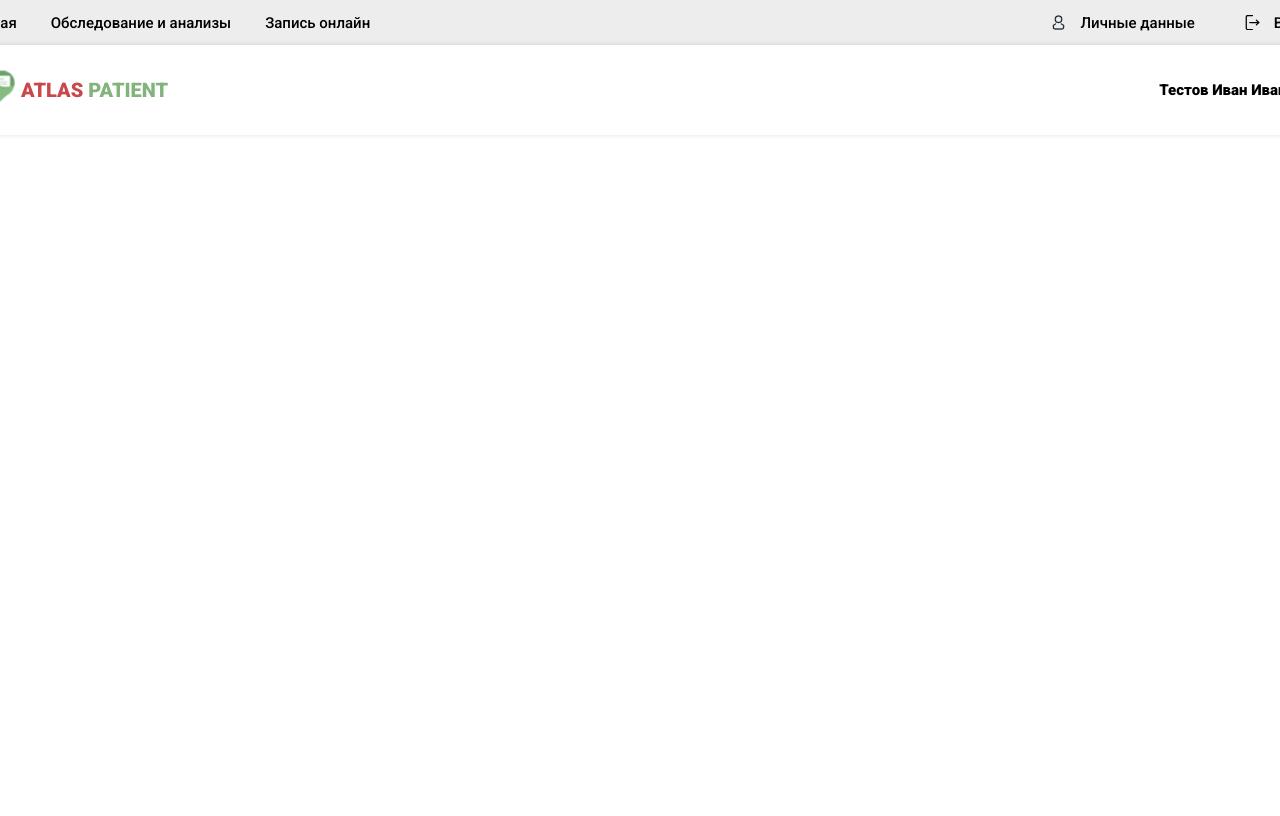
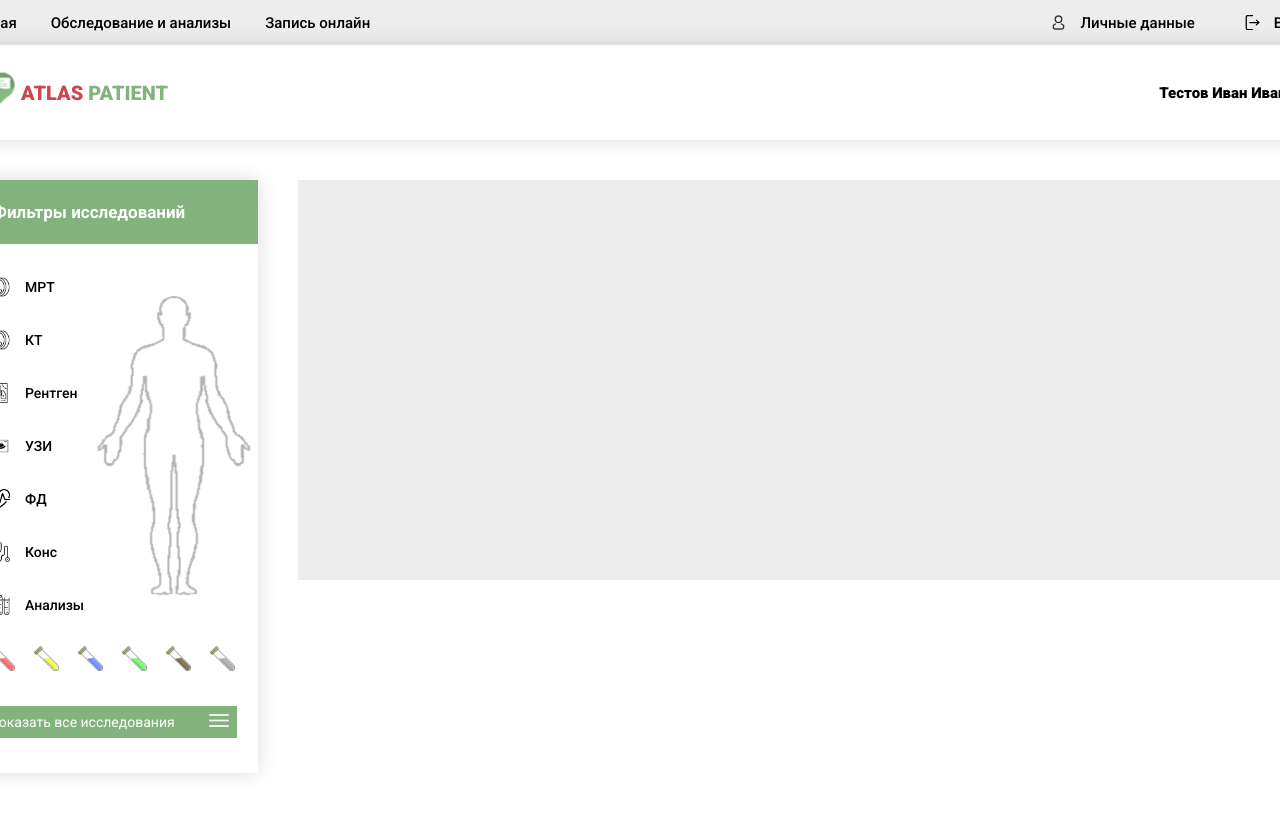
Before and after one commit to simuchoi/Medexpert-JS, a plain HTML site: page index.html in a window 1280 px wide. Shown: the top 816 px of the page. Drawn offline with Linux system fonts and the light colour scheme.

Commit message:
Создание sidebar для фильтров исследований, создание кнопок, добавление иконок/изображений

```diff
--- a/index.html
+++ b/index.html
@@ -18,25 +18,25 @@
         <nav>
             <ul class="navbar__list">
                 <li class="link">
-                    <a class="menu-link" href="#Products">Главная</a>
+                    <a class="menu-link" href="#">Главная</a>
                 </li>
                 <li class="link">
-                    <a class="menu-link" href="#Sellers">Обследование и анализы</a>
+                    <a class="menu-link" href="#">Обследование и анализы</a>
                 </li>
                 <li class="link">
-                    <a class="menu-link" href="#Earphones">Запись онлайн</a>
+                    <a class="menu-link" href="#">Запись онлайн</a>
                 </li>
             </ul>
 
             <ul class="navbar__list --secondary-list">
                 <li class="link">
                     <img class="nav-icon" src="./img/profile-icon.svg" alt="">
-                    <a class="menu-link" href="#Sellers">Личные данные</a>
+                    <a class="menu-link" href="#">Личные данные</a>
                 </li>
 
                 <li class="link">
                     <img class="nav-icon" src="./img/exit-icon.svg" alt="">
-                    <a class="menu-link" href="#Earphones">Выход</a>
+                    <a class="menu-link" href="#">Выход</a>
                 </li>
             </ul>
         </nav>
@@ -55,11 +55,73 @@
 
     <div class="main">
         <div class="main__left">
+            <div class="sidebar_research-filter">
+                <div class="sidebar__title-section">
+                    <h1 class="sidebar__title">Фильтры исследований</h1>
+                </div>
+                <div class="sidebar__wrapper">
+                    <div class="sidebar__wrapper --column">
+                        <button class="sidebar__option-btn">
+                            <img class="option-btn__icon" src="./img/mri-scan-icon.png" alt="mri-scan-icon.png">
+                            <p class="option-btn__name">МРТ</p>
+                        </button>
+                        <button class="sidebar__option-btn">
+                            <img class="option-btn__icon" src="./img/ct-scan-icon.png" alt="ct-scan-icon.png">
+                            <p class="option-btn__name">КТ</p>
+                        </button>
+                        <button class="sidebar__option-btn">
+                            <img class="option-btn__icon" src="./img/xray-scan-icon.png" alt="xray-scan-icon.png">
+                            <p class="option-btn__name">Рентген</p>
+                        </button>
+                        <button class="sidebar__option-btn">
+                            <img class="option-btn__icon" src="./img/ultrasound-icon.png" alt="ultrasound-icon.png">
+                            <p class="option-btn__name">УЗИ</p>
+                        </button>
+                        <button class="sidebar__option-btn">
+                            <img class="option-btn__icon" src="./img/heart-pulse-icon.png" alt="heart-pulse-icon.png">
+                            <p class="option-btn__name">ФД</p>
+                        </button>
+                        <button class="sidebar__option-btn">
+                            <img class="option-btn__icon" src="./img/stethoscope-icon.png" alt="stethoscope-icon.png">
+                            <p class="option-btn__name">Конс</p>
+                        </button>
+                        <button class="sidebar__option-btn">
+                            <img class="option-btn__icon" src="./img/laboratory-icon.png" alt="laboratory-icon.png">
+                            <p class="option-btn__name">Анализы</p>
+                        </button>
+                    </div>
 
+                    <div class="sidebar__wrapper">
+                        <img class="human-img" src="./img/human-contour.png" alt="">
+                    </div>
+                </div>
+
+                <div class="vial-section">
+                    <img class="vial-icon" src="./img/red-vial.png" alt="red-vial.png">
+                    <img class="vial-icon" src="./img/yellow-vial.png" alt="vial.png">
+                    <img class="vial-icon" src="./img/blue-vial.png" alt="vial.png">
+                    <img class="vial-icon" src="./img/green-vial.png" alt="vial.png">
+                    <img class="vial-icon" src="./img/brown-vial.png" alt="vial.png">
+                    <img class="vial-icon" src="./img/gray-vial.png" alt="vial.png">
+                </div>
+
+                <div class="researches-btns">
+                   <button class="researches-btn --rsrch-show">
+                        <p class="btn-text">Показать все исследования</p>
+                    </button>
+                   <button class="researches-btn --rsrch-list">
+                        <img class="burger-menu-icon" src="./img/burger-menu-icon.png" alt="logo.ong">
+                    </button>
+                </div>
+            </div>
+
+            <div class="sidebar_research-journal">
+
+            </div>
         </div>
 
         <div class="main__right">
-
+            <p></p>
         </div>
     </div>
 </body>
--- a/styles.css
+++ b/styles.css
@@ -21,8 +21,9 @@ header {
     display: flex;
     flex-direction: column;
     width: 1440px;
+    height: 140px;
     background-color: #fff;
-    height: 135px;
+    margin-bottom: 40px;
 }
 
 nav {
@@ -69,7 +70,7 @@ nav {
     align-items: center;
     justify-content: space-between;
     height: 100%;
-    box-shadow: #00000020 0px 0px 5px;
+    box-shadow: #00000025 0px 0px 20px;
 }
 
 .service-wrapper {
@@ -104,3 +105,139 @@ nav {
     text-decoration: none;
     margin-right: 40px;
 }
+
+.main {
+    display: flex;
+    height: 400px;
+    width: 100%;
+}
+
+.main__left {
+    width: 350px;
+}
+
+.main__right {
+    background-color: #ededed;
+    margin-left: 40px;
+    width: 1100px;
+}
+
+.sidebar_research-filter {
+    display: flex;
+    flex-direction: column;
+    position: relative;
+    box-shadow: #00000025 0px 0px 20px;
+    background-color: #fff;
+    margin-left: 40px;
+}
+
+.sidebar__title-section {
+    display: flex;
+    align-items: center;
+    background-color: #83b37d;
+    width: 100%;
+    height: 64px;
+    margin-bottom: 22px;
+}
+
+.sidebar__title {
+    display: flex;
+    font-size: 17px;
+    font-family: "Roboto", sans-serif;
+    font-weight: 600;
+    font-style: normal;
+    color: #ffffff;
+    text-decoration: none;
+    margin-left: 33px;
+}
+
+.sidebar__wrapper {
+    display: flex;
+    margin-bottom: 10px;
+}
+
+.--column {
+    display: flex;
+    flex-direction: column;
+    width: 100%;
+    gap: 11px;
+}
+
+.sidebar__option-btn {
+    display: flex;
+    align-items: center;
+    margin-left: 30px;
+    height: 42px;
+    width: 100px;
+    border: none;
+    cursor: pointer;
+    background-color: #fff;
+    transition: all 0.3s ease;
+}
+
+.sidebar__option-btn:hover {
+    background-color: #ededed;
+}
+
+.option-btn__icon {
+    height: 20px;
+}
+
+.option-btn__name {
+    margin-left: 15px;
+    display: flex;
+    font-size: 14px;
+    font-family: "Roboto", sans-serif;
+    font-weight: 500;
+    font-style: normal;
+    color: #000000;
+    text-decoration: none;
+}
+
+.human-img {
+    height: 300px;
+    width: 158px;
+    margin: auto 5px auto 0px;
+}
+
+.vial-section {
+    display: flex;
+    gap: 19px;
+    margin-left: 30px;
+    margin-bottom: 35px;
+}
+
+.vial-icon {
+    height: 25px;
+}
+
+.researches-btns {
+    display: flex;
+    justify-content: center;
+    width: 100%;
+    margin-bottom: 35px;
+}
+
+.researches-btn {
+    background-color: #83b37d;
+    padding: 8px;
+    border: none;
+}
+
+.--rsrch-show {
+    width: 220px;
+    text-align: left;
+}
+
+.btn-text {
+    font-size: 14px;
+    font-family: "Roboto", sans-serif;
+    font-weight: 400;
+    font-style: normal;
+    color: #ffffff;
+    text-decoration: none;
+}
+
+.burger-menu-icon {
+    height: 13px;
+}
```
Also changed, not shown: img/blue-vial.png (added), img/brown-vial.png (added), img/burger-menu-icon.png (added), img/ct-scan-icon.png (added), img/gray-vial.png (added), img/green-vial.png (added), img/heart-pulse-icon.png (added), img/human-contour.png (added), img/laboratory-icon.png (added), img/mri-scan-icon.png (added), img/red-vial.png (added), img/stethoscope-icon.png (added), img/ultrasound-icon.png (added), img/xray-scan-icon.png (added), 1 more files.
